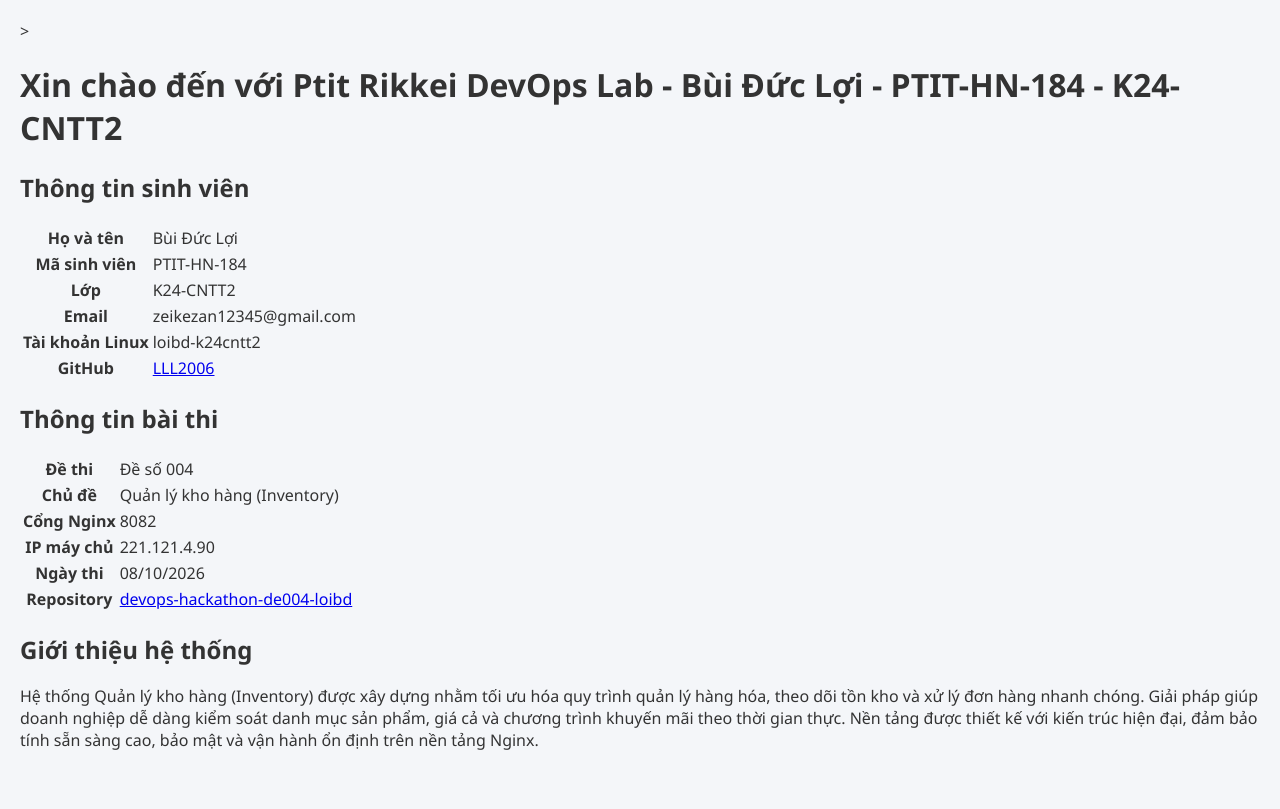
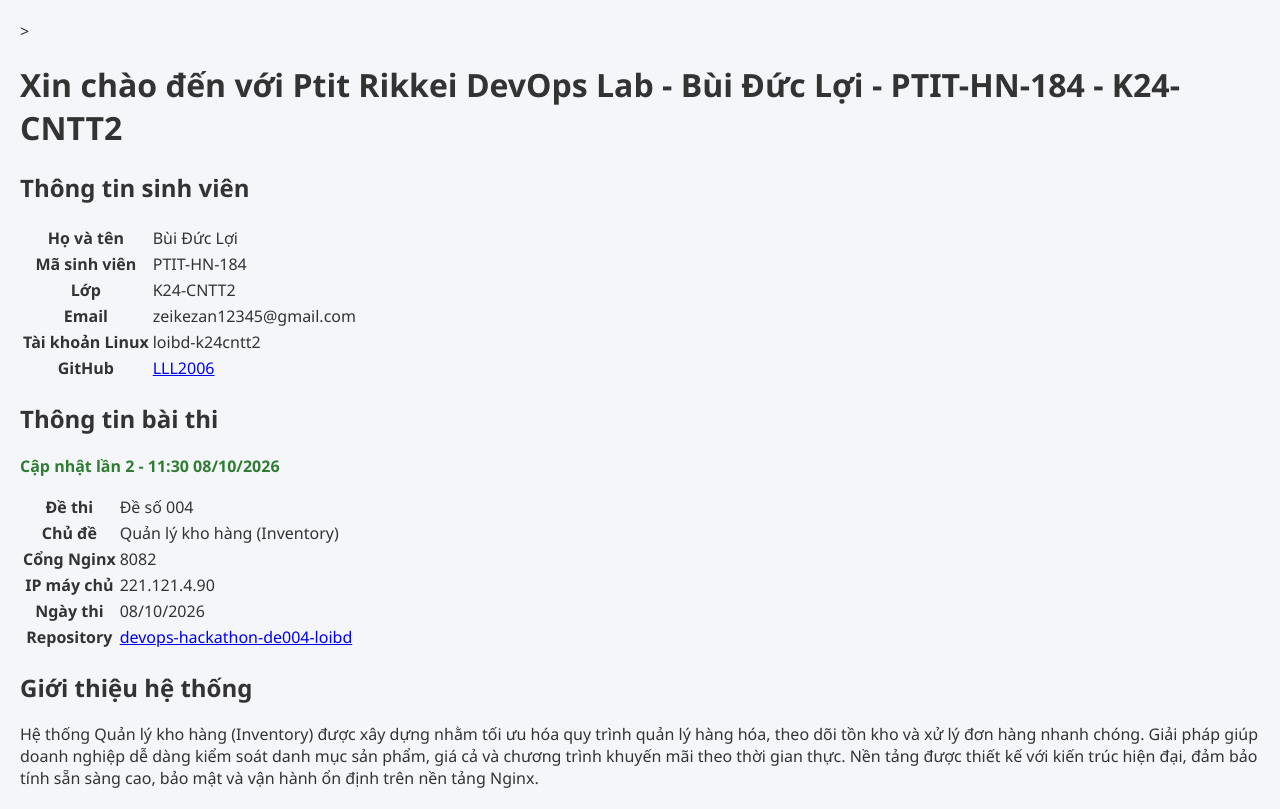
Before and after one commit to LLL2006/devops-hackathon-de004-loibd, a plain HTML site: page src/index.html in a window 1280 px wide. Drawn offline with Linux system fonts and the light colour scheme.

Commit message:
feat: update index.html

```diff
--- a/src/index.html
+++ b/src/index.html
@@ -29,6 +29,7 @@
         <tr><th>IP máy chủ</th><td>221.121.4.90</td></tr>
         <tr><th>Ngày thi</th><td>08/10/2026</td></tr>
         <tr><th>Repository</th><td><a href="https://github.com/LLL2006/devops-hackathon-de004-loibd" target="_blank">devops-hackathon-de004-loibd</a></td></tr>
+        <p style="color: #2e7d32; font-weight: bold;">Cập nhật lần 2 - 11:30 08/10/2026</p>
     </table>
     <h2>Giới thiệu hệ thống</h2>
     <div class="desc-box">
```
